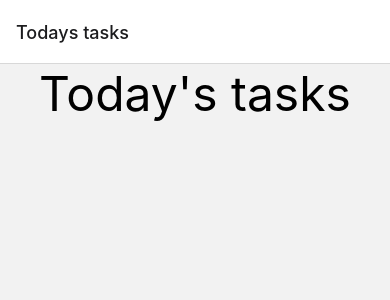
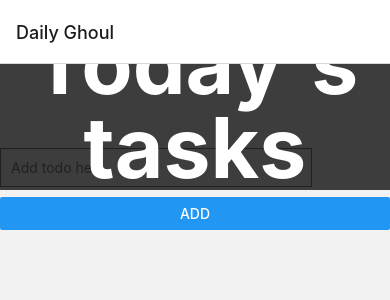
Before and after one commit to FredrikMolgaard/ReactAssignment, a React Native app: screen /Today in a window 390 px wide. Shown: the top 300 px of the page. Built offline with nearby package versions, Linux system fonts and the light colour scheme.

Commit message:
Moved TodoScreen to it's own screen-component.

```diff
--- a/App.tsx
+++ b/App.tsx
@@ -1,21 +1,7 @@
 import { NavigationContainer } from '@react-navigation/native';
 import { createNativeStackNavigator } from '@react-navigation/native-stack';
 import * as React from 'react';
-import { StyleSheet, Text, View } from 'react-native';
-
-function TodayScreen() {
-  return (
-    <View
-      style={{
-        flex: 1,
-        alignItems: 'center',
-        justifyContent: 'center',
-      }}
-    >
-      <Text style={styles.container}>Today's tasks</Text>
-    </View>
-  );
-}
+import TodoScreen from './screens/TodoScreen';
 
 const Stack = createNativeStackNavigator();
 
@@ -25,27 +11,12 @@ function App() {
       <Stack.Navigator initialRouteName='Today'>
         <Stack.Screen
           name='Today'
-          component={TodayScreen}
-          options={{ title: 'Todays tasks' }}
+          component={TodoScreen}
+          options={{ title: 'Daily Ghoul' }}
         />
       </Stack.Navigator>
     </NavigationContainer>
   );
 }
 
-const styles = StyleSheet.create({
-  container: {
-    flex: 1,
-    fontSize: 48,
-  },
-  text: {
-    color: 'white',
-    fontSize: 84,
-    lineHeight: 84,
-    fontWeight: 'bold',
-    textAlign: 'center',
-    backgroundColor: '#000000c0',
-  },
-});
-
 export default App;
--- /dev/null
+++ b/screens/TodoScreen.tsx
@@ -0,0 +1,154 @@
+import { Ionicons } from '@expo/vector-icons';
+import React, { useState } from 'react';
+import {
+  Button,
+  FlatList,
+  Pressable,
+  SafeAreaView,
+  StyleSheet,
+  Text,
+  TextInput,
+  TouchableOpacity,
+  View,
+} from 'react-native';
+
+export default function TodoScreen() {
+  const [todoItem, setTodoItem] = React.useState<string>('');
+  const [todoList, setTodoList] = React.useState<string[]>([]);
+  const [isFocused, setIsFocused] = React.useState<boolean>(false);
+
+  const handleTodoItemChange = (text: any) => {
+    setTodoItem(text);
+  };
+
+  const addTodoItem = () => {
+    if (todoItem.trim() !== '') {
+      setTodoList([...todoList, todoItem]);
+      setTodoItem('');
+    }
+  };
+
+  const onFocus = () => {
+    setIsFocused(true);
+  };
+
+  const onBlur = () => {
+    setIsFocused(false);
+  };
+
+  const removeTodoItem = (index: number) => {
+    const updatedList = [...todoList];
+    updatedList.splice(index, 1);
+    setTodoList(updatedList);
+  };
+
+  function TodoCheckbox() {
+    const [checked, setChecked] = useState(false);
+    return (
+      <Pressable
+        style={[styles.checkboxBase, checked && styles.checkboxChecked]}
+        onPress={() => setChecked(!checked)}
+      >
+        {checked && <Ionicons name='checkmark' size={24} color='white' />}
+      </Pressable>
+    );
+  }
+
+  return (
+    <SafeAreaView>
+      <View style={styles.container}>
+        <Text style={styles.text}>Today's tasks</Text>
+      </View>
+      <TextInput
+        style={styles.input}
+        placeholder={isFocused ? '' : 'Add todo here'}
+        placeholderTextColor='gray'
+        value={todoItem}
+        onChangeText={handleTodoItemChange}
+        onFocus={onFocus}
+        onBlur={onBlur}
+      ></TextInput>
+      <Button title='Add' onPress={addTodoItem} />
+      <FlatList
+        data={todoList}
+        renderItem={({ item, index }: { item: string; index: number }) => (
+          <View style={styles.todoItemContainer}>
+            <Text>{item}</Text>
+            <TodoCheckbox />
+            <Text style={styles.checkboxLabel}></Text>
+            <TouchableOpacity onPress={() => removeTodoItem(index)}>
+              <Text style={styles.removeButton}>Remove</Text>
+            </TouchableOpacity>
+          </View>
+        )}
+        keyExtractor={(item, index) => index.toString()}
+      />
+    </SafeAreaView>
+  );
+}
+
+const styles = StyleSheet.create({
+  container: {
+    flex: 1,
+    fontSize: 48,
+    alignItems: 'center',
+    justifyContent: 'center',
+  },
+  text: {
+    color: 'white',
+    fontSize: 84,
+    lineHeight: 84,
+    fontWeight: 'bold',
+    textAlign: 'center',
+    backgroundColor: '#000000c0',
+  },
+  input: {
+    width: '80%',
+    borderWidth: 1,
+    borderColor: 'gray',
+    padding: 10,
+    marginBottom: 10,
+  },
+  removeButton: {
+    color: 'red',
+    fontWeight: 'bold',
+  },
+  todoItemContainer: {
+    flexDirection: 'row',
+    justifyContent: 'space-between',
+    alignItems: 'center',
+    marginBottom: 5,
+  },
+  checkboxBase: {
+    width: 24,
+    height: 24,
+    justifyContent: 'center',
+    alignItems: 'center',
+    borderRadius: 4,
+    borderWidth: 2,
+    borderColor: 'coral',
+    backgroundColor: 'transparent',
+  },
+  checkboxChecked: {
+    backgroundColor: 'coral',
+  },
+  appContainer: {
+    flex: 1,
+    alignItems: 'center',
+    justifyContent: 'center',
+  },
+  appTitle: {
+    marginVertical: 16,
+    fontWeight: 'bold',
+    fontSize: 24,
+  },
+  checkboxContainer: {
+    flexDirection: 'row',
+    alignItems: 'center',
+  },
+  checkboxLabel: {
+    marginLeft: 8,
+    fontWeight: 'bold',
+    fontSize: 18,
+  },
+});
```
Also changed, not shown: assets/adaptive-icon.png, assets/splash.png.
